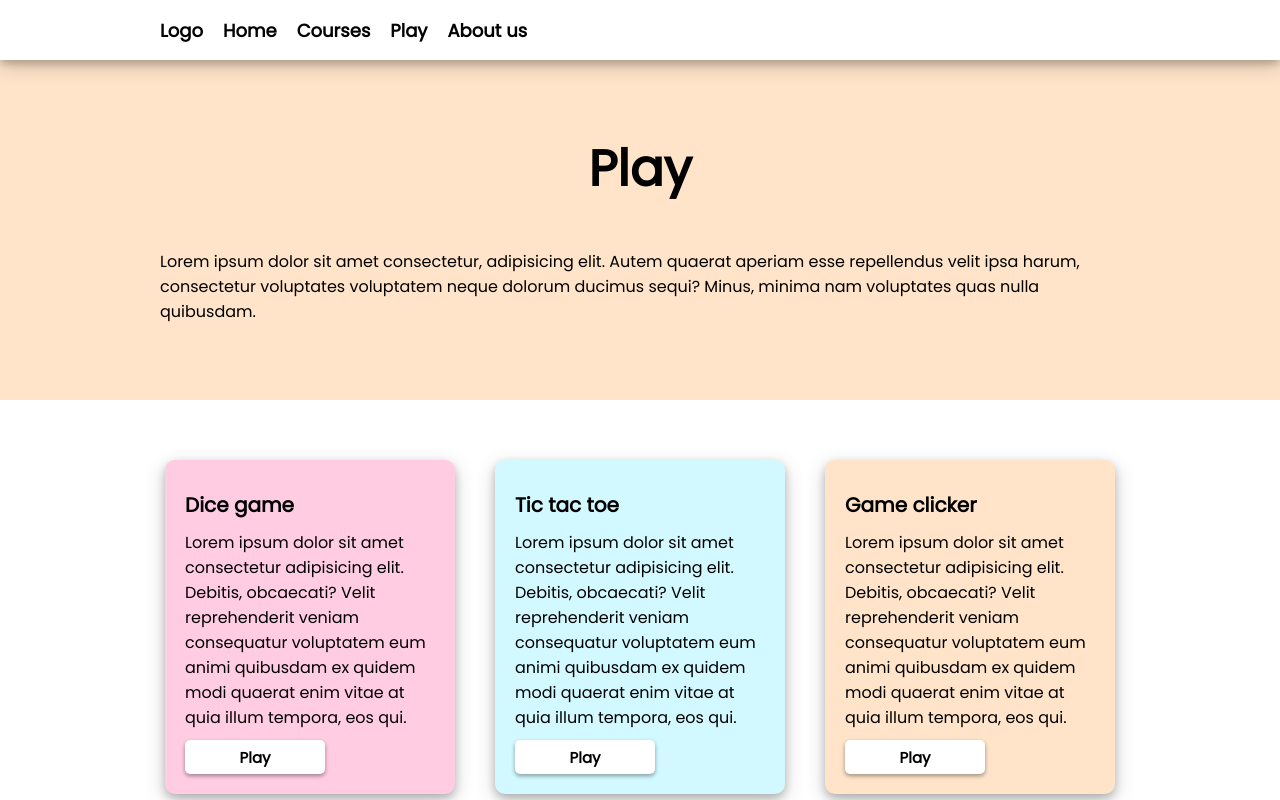
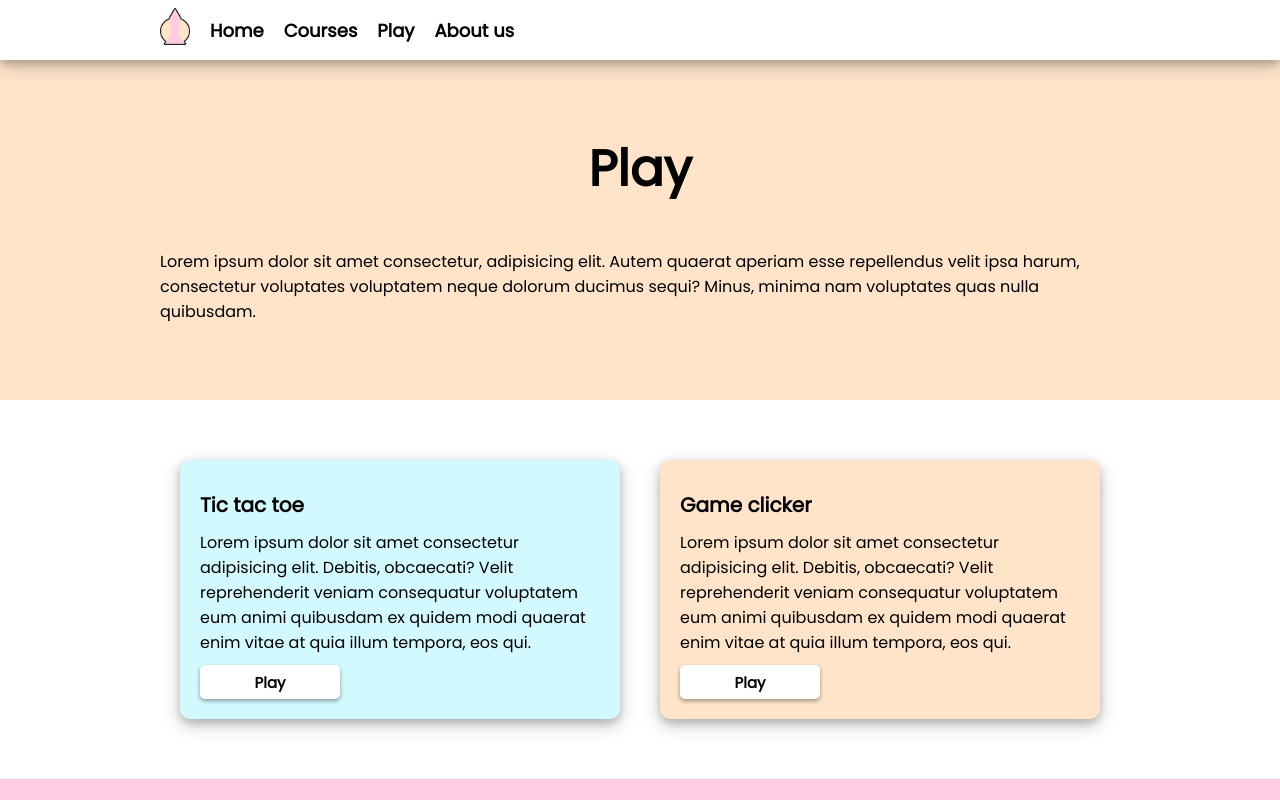
Before and after one commit to liamthorell/final-project, a Vue app: page /play in a window 1280 px wide. Shown: the top 800 px of the page. Built offline with nearby package versions, Linux system fonts and the light colour scheme.

Commit message:
Added comments

```diff
--- a/index.html
+++ b/index.html
@@ -2,7 +2,7 @@
 <html lang="en">
   <head>
     <meta charset="UTF-8" />
-    <link rel="icon" href="/favicon.ico" />
+    <link rel="icon" href="/src/assets/logo.png" />
     <meta name="viewport" content="width=device-width, initial-scale=1.0" />
     <title>Final project</title>
   </head>
--- a/src/components/Footer.vue
+++ b/src/components/Footer.vue
@@ -30,6 +30,7 @@ onMounted(() => {
     "footer-wrapper"
   )[0] as HTMLDivElement;
 
+  // Change the backgorund color based on route name
   if (route.name == "Home") {
     el.style.scrollSnapAlign = "center";
     el.classList.add("pink");
--- a/src/components/Navbar.vue
+++ b/src/components/Navbar.vue
@@ -2,7 +2,7 @@
   <nav class="container white" ref="nav">
     <div class="page-container wrapper">
       <ul class="list">
-        <li>Logo</li>
+        <li><img src="@/assets/logo.png" width="30" /></li>
         <li>
           <router-link :to="{ name: 'Home' }" class="link">Home</router-link>
         </li>
@@ -76,6 +76,8 @@ const props = defineProps({
     default: "white",
   },
 });
+
+// When the navColor prop changes, change the background color of the navbar
 watch(
   () => props.navColor,
   () => {
--- a/src/layouts/GameLayout.vue
+++ b/src/layouts/GameLayout.vue
@@ -26,7 +26,10 @@ const props = defineProps({
     default: "white",
   },
 });
+
 const bg = ref<HTMLDivElement | null>(null);
+
+// When page is rendered, change the background color of the page to the specified prop
 onMounted(() => {
   bg.value?.classList.add(props.backgroundColor);
 });
--- a/src/router/index.ts
+++ b/src/router/index.ts
@@ -16,12 +16,6 @@ const routes = [
     path: "/play",
     name: "Play",
     component: () => import(/* webpackChunkName: "Play" */ "../views/Play.vue"),
-  },
-  {
-    path: "/play/dice-game",
-    name: "DiceGame",
-    component: () =>
-      import(/* webpackChunkName: "DiceGame" */ "../views/Games/DiceGame.vue"),
   },
   {
     path: "/play/tic-tac-toe",
--- a/src/styles/app.scss
+++ b/src/styles/app.scss
@@ -1,3 +1,5 @@
+// Global scss styles
+
 @use "./variables" as *;
 
 .bg-blue {
--- a/src/styles/variables.scss
+++ b/src/styles/variables.scss
@@ -1,4 +1,5 @@
-// Change in Footer
+// Global scss variables
+
 $orange: #ffe4ca;
 $pink: #ffcce2;
 $blue: #d2f9ff;
--- a/src/views/Games/DiceGame.vue
+++ /dev/null
@@ -1,50 +0,0 @@
-<template>
-  <Layout title="Dice game" backgroundColor="pink">
-    <p>
-      Rules: <br />
-      Win dice game
-    </p>
-    <div class="wrapper">
-      <canvas id="canvas" width="250" height="250"></canvas>
-    </div>
-  </Layout>
-</template>
-
-<script setup lang="ts">
-import Layout from "../../layouts/GameLayout.vue";
-import { onMounted } from "vue";
-
-onMounted(async () => {
-  const canvas = document.getElementById("canvas") as HTMLCanvasElement;
-  const ctx = canvas.getContext("2d");
-
-  if (!ctx) return;
-
-  ctx.font = "20px Poppins";
-  ctx.fillText("Roll dice now XD", 10, 50);
-
-  ctx.fillStyle = "rgb(200, 0, 0)";
-  ctx.fillRect(75, 75, 100, 100);
-
-  function delay(t: number, v?: unknown) {
-    return new Promise(function (resolve) {
-      setTimeout(resolve.bind(null, v), t);
-    });
-  }
-  let i = 1;
-  while (true) {
-    ctx.clearRect(0, 0, 250, 250);
-    await delay(1000);
-    ctx.fillText(i.toString(), 100, 50);
-    if (i == 6) i = 1;
-    else i++;
-  }
-});
-</script>
-
-<style lang="scss" scoped>
-canvas {
-  display: block;
-  margin: 0 auto;
-}
-</style>
--- a/src/views/Home.vue
+++ b/src/views/Home.vue
@@ -109,6 +109,7 @@ import { ref, onUnmounted } from "vue";
 const courses = ref<HTMLDivElement | null>(null);
 const navColor = ref("white");
 
+// Fires when user scrolls, used to change navbar color
 const handleScroll = () => {
   const height = courses.value?.clientHeight || 0;
   if (window.scrollY - height >= 0 && window.scrollY - 2 * height + 100 < 0) {
@@ -118,6 +119,7 @@ const handleScroll = () => {
   }
 };
 
+// Add scroll event listener
 window.addEventListener("scroll", handleScroll);
 onUnmounted(() => {
   window.removeEventListener("scroll", handleScroll);
--- a/src/views/Play.vue
+++ b/src/views/Play.vue
@@ -15,18 +15,6 @@
     </section>
     <section>
       <div class="page-container container flex cards">
-        <div class="card bg-pink">
-          <h3>Dice game</h3>
-          <p>
-            Lorem ipsum dolor sit amet consectetur adipisicing elit. Debitis,
-            obcaecati? Velit reprehenderit veniam consequatur voluptatem eum
-            animi quibusdam ex quidem modi quaerat enim vitae at quia illum
-            tempora, eos qui.
-          </p>
-          <router-link :to="{ name: 'DiceGame' }">
-            <div class="button">Play</div>
-          </router-link>
-        </div>
         <div class="card bg-blue">
           <h3>Tic tac toe</h3>
           <p>
@@ -80,7 +68,7 @@ a {
 }
 
 .card {
-  width: 25%;
+  width: 40%;
   min-width: 220px;
   margin: 20px;
   border-radius: 10px;
```
Also changed, not shown: src/views/Games/GameClicker.vue (+7 -0 lines), src/views/Games/TicTacToe.vue (+11 -0 lines), src/assets/logo.png, 1 other file (tests, documents, lock files or other folders).
